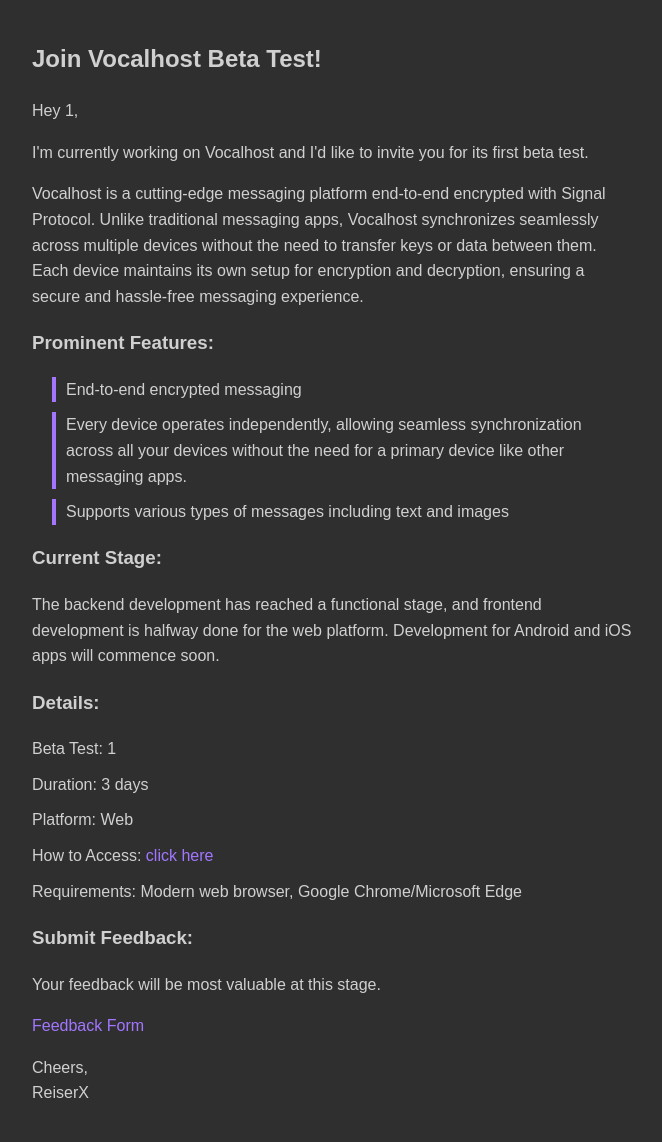
After one commit to skzeeshan365/vocalhost, a Django app: page /chat/test/invite/1/ in a window 1280 px wide. The commit adds this page. Shown: the whole page, without its empty margins (308-970 px from the left). Run offline with Django 4.2, Linux system fonts and the light colour scheme.

Commit message:
m1.0.6.6

```diff
--- a/ReiserX_Tunnel/asgi.py
+++ b/ReiserX_Tunnel/asgi.py
@@ -1,6 +1,7 @@
 import os
 
 import django
+from channels.auth import AuthMiddlewareStack
 
 os.environ.setdefault('DJANGO_SETTINGS_MODULE', 'ReiserX_Tunnel.settings')
 django.setup()
@@ -11,5 +12,6 @@
 
 application = ProtocolTypeRouter({
     'http': get_asgi_application(),
-    'websocket': URLRouter(websocket_urlpatterns),
+    'websocket': AuthMiddlewareStack(
+        URLRouter(websocket_urlpatterns)),
 })
--- a/assets/chat/css/chatroom.css
+++ b/assets/chat/css/chatroom.css
@@ -297,7 +297,6 @@
 
     .chat_parent_holder {
         padding: unset;
-        display: none;
     }
 
     h4 {
--- a/assets/chat/css/styles.css
+++ b/assets/chat/css/people.css
@@ -62,7 +62,7 @@
                     margin-left: -1px;
                     padding-top: 13px;
                     border: 0;
-                    background-color: #232323;
+                    background-color: #313131;
                     width: calc(100% + 2px);
                     padding-left: calc(5% + 1px);
                     span {
--- a/assets/chat/js/base_main-v2.js
+++ b/assets/chat/js/base_main-v2.js
@@ -198,7 +198,7 @@
     chatSocket.onclose = function (event) {
         if (event.code !== 1000) {
             console.log('Reconnecting...');
-            // setTimeout(initialize_socket, 10000);
+            setTimeout(initialize_socket, 10000);
         }
     };
 
--- a/assets/chat/js/chatroom-v2.js
+++ b/assets/chat/js/chatroom-v2.js
@@ -438,7 +438,6 @@
         }
         if (window.innerWidth <= 768) {
             document.getElementById('chat_parent_container').style.display = 'block';
-            document.getElementById('left_bar').style.display = 'none';
         }
 
         var snapUiContainer = document.getElementById('snap-ui-container');
@@ -959,7 +958,7 @@
     chatSocket.onclose = function (event) {
         if (event.code !== 1000) {
             console.log('Reconnecting...');
-            // setTimeout(initialize_socket, 10000);
+            setTimeout(initialize_socket, 10000);
         }
         reject(event);
     };
--- a/chat/urls.py
+++ b/chat/urls.py
@@ -6,6 +6,8 @@
 urlpatterns = [
     path('account/profile/update/profile-pic', views.update_profile, name='update_profile'),
     path('account/profile/update/info', views.update_profile_info, name='update_profile_info'),
+
+    path('test/invite/<str:name>/', views.test_invite, name='test_invite'),
 
     path('', chat_box, name="chat"),
     path('login/', views.chat_login_view, name="chat_login"),
--- a/chat/views.py
+++ b/chat/views.py
@@ -144,7 +144,6 @@
 
         response = render(request, "chat/chat.html",
                           context)
-        print('1')
     else:
         device = UserDevice.create_user_device(user, request)
         if device:
@@ -360,7 +359,6 @@
         user = request.user
         device = UserDevice.get_device_by_id(device_id)
         token = request.COOKIES.get('internal')
-        print(token)
         if device and user:
             secret = UserSecure.get_user_secret_by_token(user=request.user, device=device, token=token)
             if secret:
@@ -1065,3 +1063,8 @@
         form = LoginForm()
 
     return render(request, 'registration/chat_login.html', {'form': form})
+
+
+def test_invite(reqeust, name):
+    name = name.title()
+    return render(reqeust, 'chat/invitation.html', {'name': name})
--- a/templates/chat/chat.html
+++ b/templates/chat/chat.html
@@ -19,7 +19,7 @@
 
     <!-- Style -->
     <link rel="stylesheet" href="{% static 'contact/css/style.css' %}">
-    <link rel="stylesheet" href="{% static 'chat/css/styles.css' %}?v=1">
+    <link rel="stylesheet" href="{% static 'chat/css/people.css' %}">
     <link rel="stylesheet" href="{% static 'chat/css/base_style.css' %}?v=1">
     <link rel="stylesheet" href="{% static 'chat/css/preloader_style.css' %}">
 
--- a/templates/chat/chatroom.html
+++ b/templates/chat/chatroom.html
@@ -19,8 +19,8 @@
 
     <!-- Style -->
     <link rel="stylesheet" href="{% static 'contact/css/style.css' %}">
-    <link rel="stylesheet" href="{% static 'chat/css/styles.css' %}?v=1">
-    <link rel="stylesheet" href="{% static 'chat/css/chatroom.css' %}?v=1">
+    <link rel="stylesheet" href="{% static 'chat/css/people.css' %}">
+    <link rel="stylesheet" href="{% static 'chat/css/chatroom.css' %}?v=2">
     <link rel="stylesheet" href="{% static 'chat/css/preloader_style.css' %}">
 
     <title>Vocalhost Chat</title>
--- a/templates/chat/contacts.html
+++ b/templates/chat/contacts.html
@@ -18,7 +18,7 @@
 
     <!-- Style -->
     <link rel="stylesheet" href="{% static 'contact/css/style.css' %}">
-    <link rel="stylesheet" href="{% static 'chat/css/styles.css' %}">
+    <link rel="stylesheet" href="{% static 'chat/css/people.css' %}">
     <link rel="stylesheet" href="{% static 'chat/css/base_style.css' %}">
     <link rel="stylesheet" href="{% static 'chat/css/preloader_style.css' %}">
 
--- /dev/null
+++ b/templates/chat/invitation.html
@@ -0,0 +1,92 @@
+<!DOCTYPE html>
+<html lang="en">
+<head>
+    <meta charset="UTF-8">
+    <meta name="viewport" content="width=device-width, initial-scale=1.0">
+    <title>Beta Test Invitation</title>
+    <style>
+        body {
+            font-family: Arial, sans-serif;
+            line-height: 1.6;
+            margin: 0;
+            padding: 20px;
+            display: flex;
+            justify-content: center;
+            align-items: center;
+            background-color: #2f2f2f;
+        }
+        p {
+            color: #d0d0d0;
+        }
+        .content {
+            max-width: 600px;
+            text-align: left;
+        }
+        h2, h3 {
+            color: #d0d0d0;
+        }
+        ul {
+            list-style-type: none;
+            padding: 0;
+            color: #d0d0d0;
+        }
+        li {
+            margin-bottom: 10px;
+        }
+
+        .github-list {
+    list-style: none;
+    padding-left: 20px;
+}
+
+.github-list li {
+    border-left: 4px solid #a276ff;
+    padding-left: 10px;
+    margin-bottom: 10px;
+}
+        a {
+            color: #a276ff;
+            text-decoration: none;
+        }
+        a:hover {
+            color: #894fff;
+            text-decoration: none;
+        }
+    </style>
+</head>
+<body>
+    <div class="content">
+        <h2>Join Vocalhost Beta Test!</h2>
+        <p>Hey {{ name }},</p>
+
+        <p>I'm currently working on Vocalhost and I'd like to invite you for its first beta test.</p>
+
+        <p>Vocalhost is a cutting-edge messaging platform end-to-end encrypted with Signal Protocol. Unlike traditional messaging apps, Vocalhost synchronizes seamlessly across multiple devices without the need to transfer keys or data between them. Each device maintains its own setup for encryption and decryption, ensuring a secure and hassle-free messaging experience. </p>
+
+        <h3>Prominent Features:</h3>
+        <ul class="github-list">
+            <li>End-to-end encrypted messaging</li>
+            <li>Every device operates independently, allowing seamless synchronization across all your devices without the need for a primary device like other messaging apps.</li>
+            <li>Supports various types of messages including text and images</li>
+        </ul>
+
+        <h3>Current Stage:</h3>
+        <p>The backend development has reached a functional stage, and frontend development is halfway done for the web platform. Development for Android and iOS apps will commence soon.</p>
+
+        <h3>Details:</h3>
+        <ul>
+            <li>Beta Test: 1</li>
+            <li>Duration: 3 days</li>
+            <li>Platform: Web</li>
+            <li>How to Access: <a href="{% url 'chat' %}">click here</a></li>
+            <li>Requirements: Modern web browser, Google Chrome/Microsoft Edge</li>
+        </ul>
+
+        <h3>Submit Feedback:</h3>
+        <p>Your feedback will be most valuable at this stage.</p>
+        <p><a href="https://reiserx.com/contact/">Feedback Form</a></p>
+
+        <p>Cheers,<br>ReiserX</p>
+    </div>
+</body>
+</html>
--- a/templates/chat/profile.html
+++ b/templates/chat/profile.html
@@ -14,7 +14,7 @@
     <link rel="stylesheet" href="https://stackpath.bootstrapcdn.com/bootstrap/4.4.1/css/bootstrap.min.css">
 
     <!-- Style -->
-    <link rel="stylesheet" href="{% static 'chat/css/styles.css' %}">
+    <link rel="stylesheet" href="{% static 'chat/css/people.css' %}">
     <link rel="stylesheet" href="{% static 'chat/css/base_style.css' %}">
     <link rel="stylesheet" href="{% static 'chat/css/profile_styles.css' %}">
     <link rel="stylesheet" href="{% static 'chat/css/preloader_style.css' %}">
```
Also changed, not shown: chat/consumers.py (+17 -11 lines), chat/models.py (+19 -0 lines).
